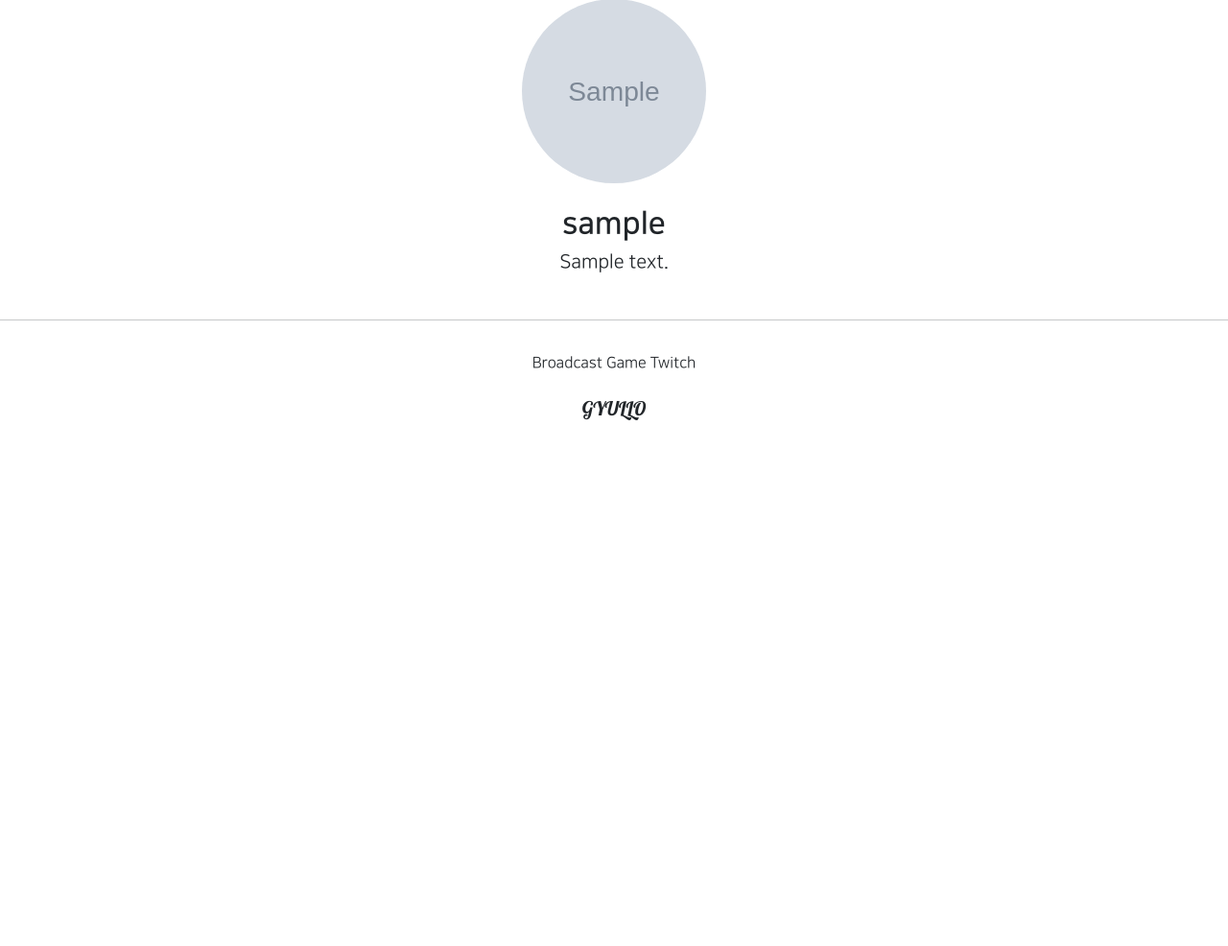
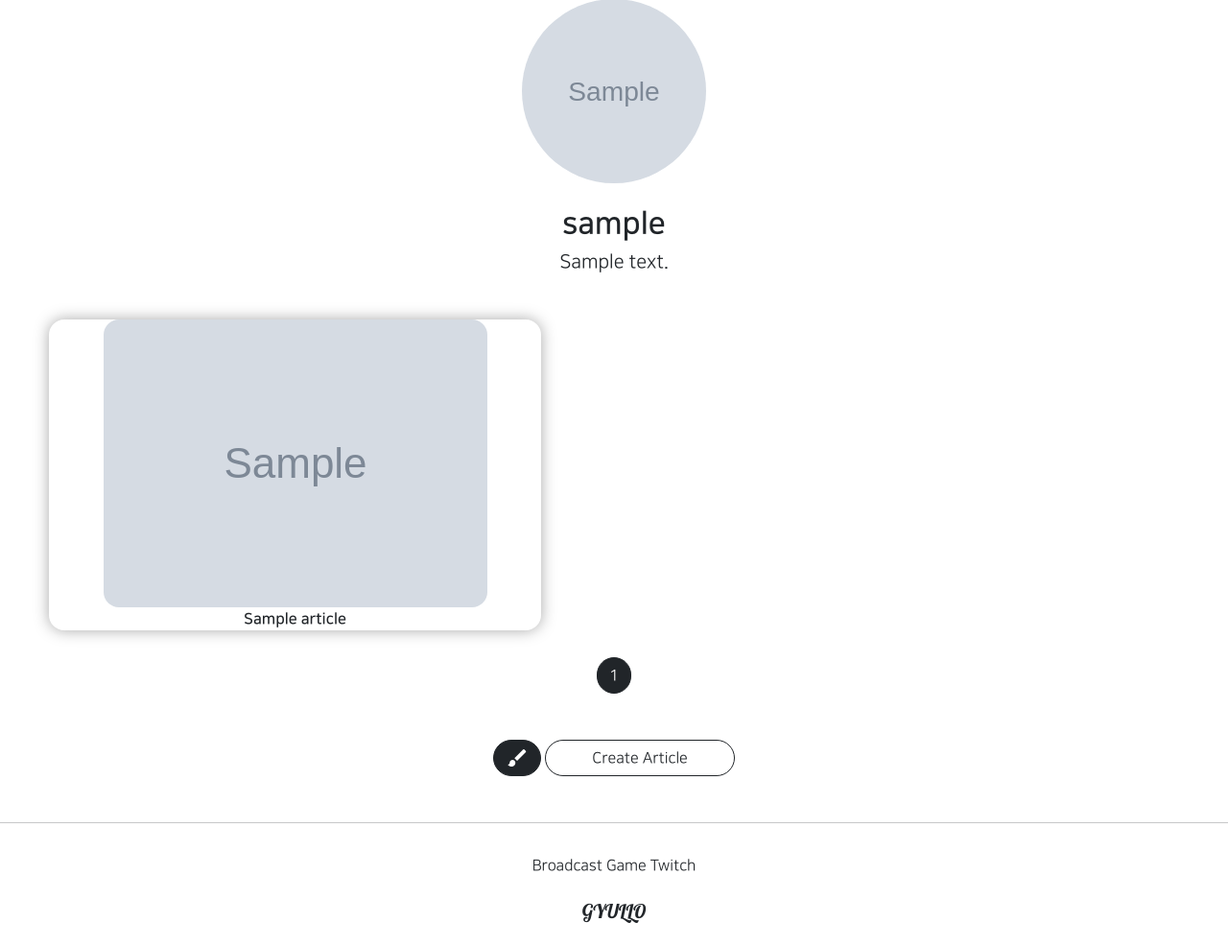
Before and after one commit to gyullo18/gis_1ban_2, a Django app: page /accounts/detail/1 in a window 1280 px wide. Shown: the part 242-1228 px from the top of the page at 96% size. Before the commit the page ends 680 px from the top, so only its background shows below. Run offline with Django 3.2, Linux system fonts and the light colour scheme; tables that the repository leaves empty hold one stand-in row (values such as "Sample post"); grey boxes marked "Sample" are stand-in pictures; parts of the project's set-up code (start-up, migrations or seed data) failed here and were passed over; some libraries are stand-ins or nearby versions.

Commit message:
8/19 1ban project2 1

```diff
--- a/accountapp/templates/accountapp/detail.html
+++ b/accountapp/templates/accountapp/detail.html
@@ -45,4 +45,9 @@
     {% endif %}
 </div>
 
+    {#8/19 mypage에서도 자신이 올린 게시글을 볼 수 있도록 만들자#}
+    <div>
+        {% include 'snippets/list_fragment.html' with article_list=object_list %}
+    </div>
+
 {% endblock %}
--- a/accountapp/views.py
+++ b/accountapp/views.py
@@ -8,12 +8,16 @@ from django.shortcuts import render
 from django.urls import reverse, reverse_lazy
 from django.utils.decorators import method_decorator
 from django.views.generic import CreateView, DetailView, UpdateView, DeleteView
+from django.views.generic.list import MultipleObjectMixin
 
 from accountapp.decorators import account_ownership_reqired
 from accountapp.forms import AccountCreationForm
 from accountapp.models import Gyullos
 
 #7/20 decorator
+from articleapp.models import Article
+
+
 @login_required(login_url=reverse_lazy('accountapp:login'))
 def gyullo(request):
     #7/19#로그인 되었는지 안되었는지 여부 is_auth~
@@ -49,10 +53,18 @@ class AccountCreateView(CreateView):
         return reverse('accountapp:detail', kwargs={'pk': self.object.pk})
 
 #7/15
-class AccountDetailView(DetailView):
+#8/19 project detailview와 같이 만들어줌
+class AccountDetailView(DetailView, MultipleObjectMixin):
     model = User
     context_object_name = 'target_user'#객체 접근
     template_name = 'accountapp/detail.html'
+
+    # 8/19
+    paginate_by = 20
+    # 8/19
+    def get_context_data(self, **kwargs):
+        article_list = Article.objects.filter(writer=self.object)
+        return super().get_context_data(object_list=article_list, **kwargs)
 
 #7/20 메서드에 적용하기 위한 decorator
 #메서드 데이터의 장점 - 리스트로 인자를 받을 수 있음
```
